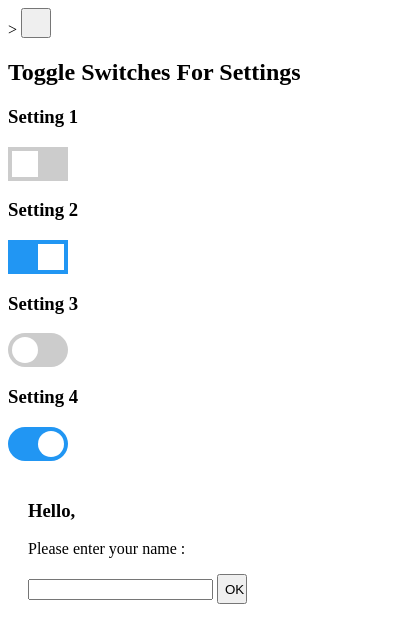
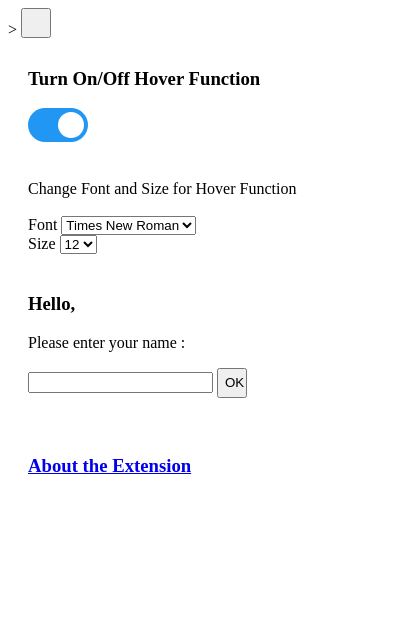
Before and after one commit to landryb02/SeniorDesign40X, a browser extension: page CapstoneProject/popup.html in a window 400 px wide. Drawn offline with Linux system fonts and the light colour scheme.

Commit message:
Updated Options and Pop Up pages

```diff
--- a/CapstoneProject/popup.html
+++ b/CapstoneProject/popup.html
@@ -74,41 +74,64 @@
 <body>
 <button id="changeColor"></button>
 
-<h2>Toggle Switches For Settings</h2>
-<h3> Setting 1</h3>
-<label class="switch">
-	<input type="checkbox">
-	<span class="slider"></span>
-</label>
-
-<h3> Setting 2</h3>
-
-<label class="switch">
-	<input type="checkbox" checked>
-	<span class="slider"></span>
-</label>
-
-<h3> Setting 3</h3>
-
-<label class="switch">
-	<input type="checkbox">
-	<span class="slider round"></span>
-</label>
-
-<h3> Setting 4</h3>
+<div style="padding: 10px 20px 10px 20px;">
+<h3>Turn On/Off Hover Function</h3>
 
 <label class="switch">
 	<input type="checkbox" checked>
 	<span class="slider round"></span>
 </label>
+</div>
+<br>
 
+
+<div style="padding: 10px 20px 10px 20px;">
+<div id="output-text">
+  Change Font and Size for Hover Function
+</div><br>
+
+<label for="input-font">
+Font
+</label>
+
+<select id="input-font" class="input"  onchange="changeFont()" size="1">
+  <option value="Times New Roman"
+            selected="selected">
+            Times New Roman
+        </option>
+        <option value="Arial">Arial</option>
+        <option value="fantasy">Fantasy</option>
+        <option value="cursive">Cursive</option>
+</select>
+<br>
+<label for="input-size">
+  Size
+</label>
+
+<select id="input-size" class="input" onchange="changeSize ()" size="1">
+  <option value='12'>12</option>
+  <option value='16'>16</option>
+  <option value='20'>20</option>
+  <option value='24'>24</option>
+  <option value='28'>28</option>
+  <option value='32'>32</option>
+  <option value='36'>36</option>
+  <option value='40'>40</option>
+</select>
+</div>
 <!--Test functionality for search box and input-->
-<div style="padding: 20px 20px 20px 20px;">
+<div style="padding: 10px 20px 10px 20px;">
 	<h3>Hello,</h3>
 	<p>Please enter your name : </p>
 	<input id="name_textbox" />
 	<button id="ok_btn" type="button">OK</button>
 </div>
+<br>
+
+<div style="padding: 10px 20px 10px 20px;">
+<h3><a href="aboutPage/Description page2.htm">About the Extension</a></h3>
+</div>
+
 <script src="popup.js"></script>
 </body>
 </html>
--- a/CapstoneProject/popup.js
+++ b/CapstoneProject/popup.js
@@ -33,3 +33,17 @@ document.getElementById('ok_btn').addEventListener('click',
 
 // you can add listeners for other objects ( like other buttons ) here
 }
+
+
+//Change Text Font and Size
+function changeFont() {
+    var myselect = document.getElementById("input-font");
+    var font = myselect.options[myselect.selectedIndex].value;
+    document.getElementById("output-text").style.fontFamily = font;
+};
+
+function changeSize() {
+	var myselect = document.getElementById("input-size");
+    var size = myselect.options[myselect.selectedIndex].value;
+	document.getElementById("output-text").style.fontSize = size + "px";
+};
```
Also changed, not shown: CapstoneProject/aboutPage/Description page2.htm (added, +54 -0 lines), CapstoneProject/options.html (+39 -21 lines), CapstoneProject/options.js (+13 -0 lines), CapstoneProject/aboutPage/Description page2_files/image001.png (added), CapstoneProject/aboutPage/Description page2_files/image002.png (added).
